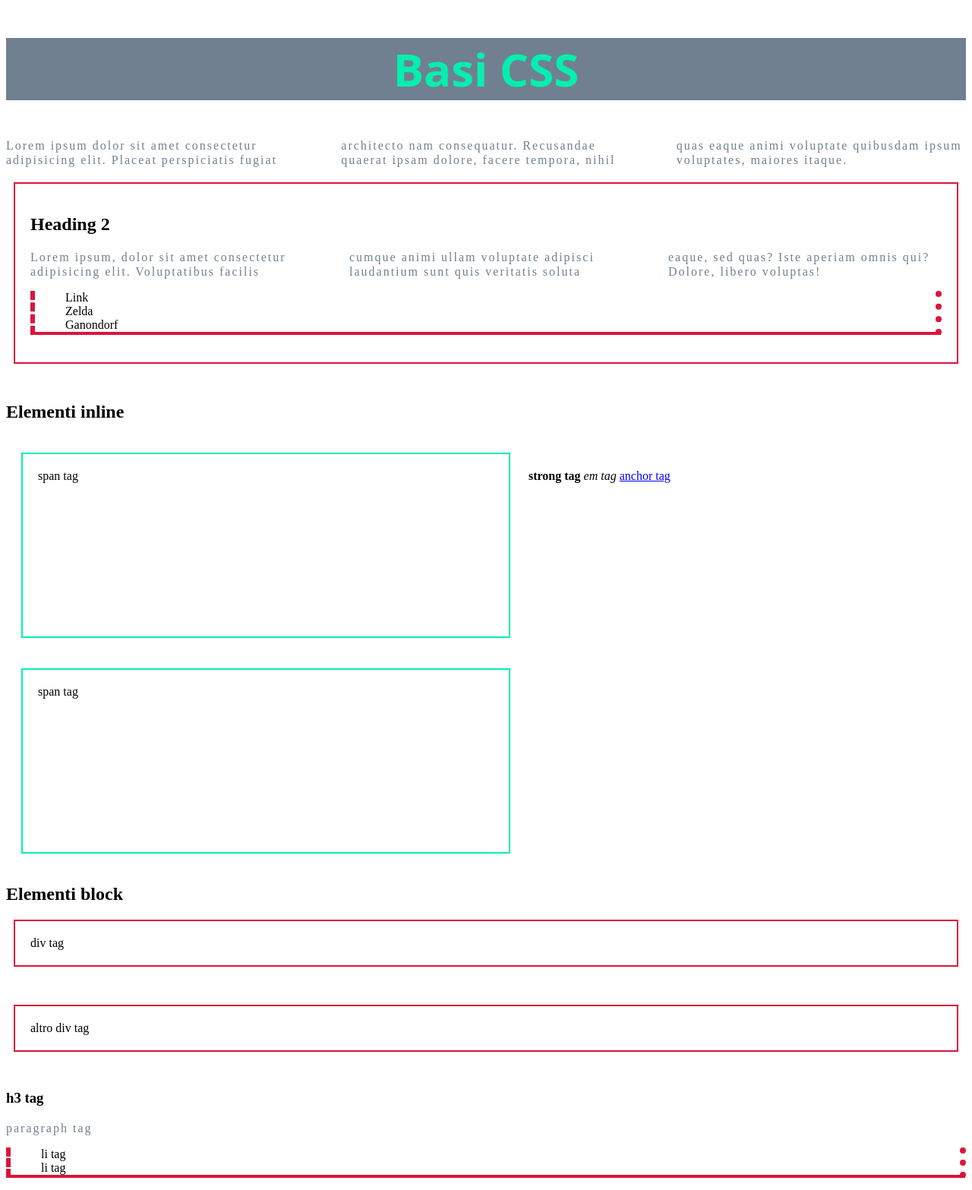
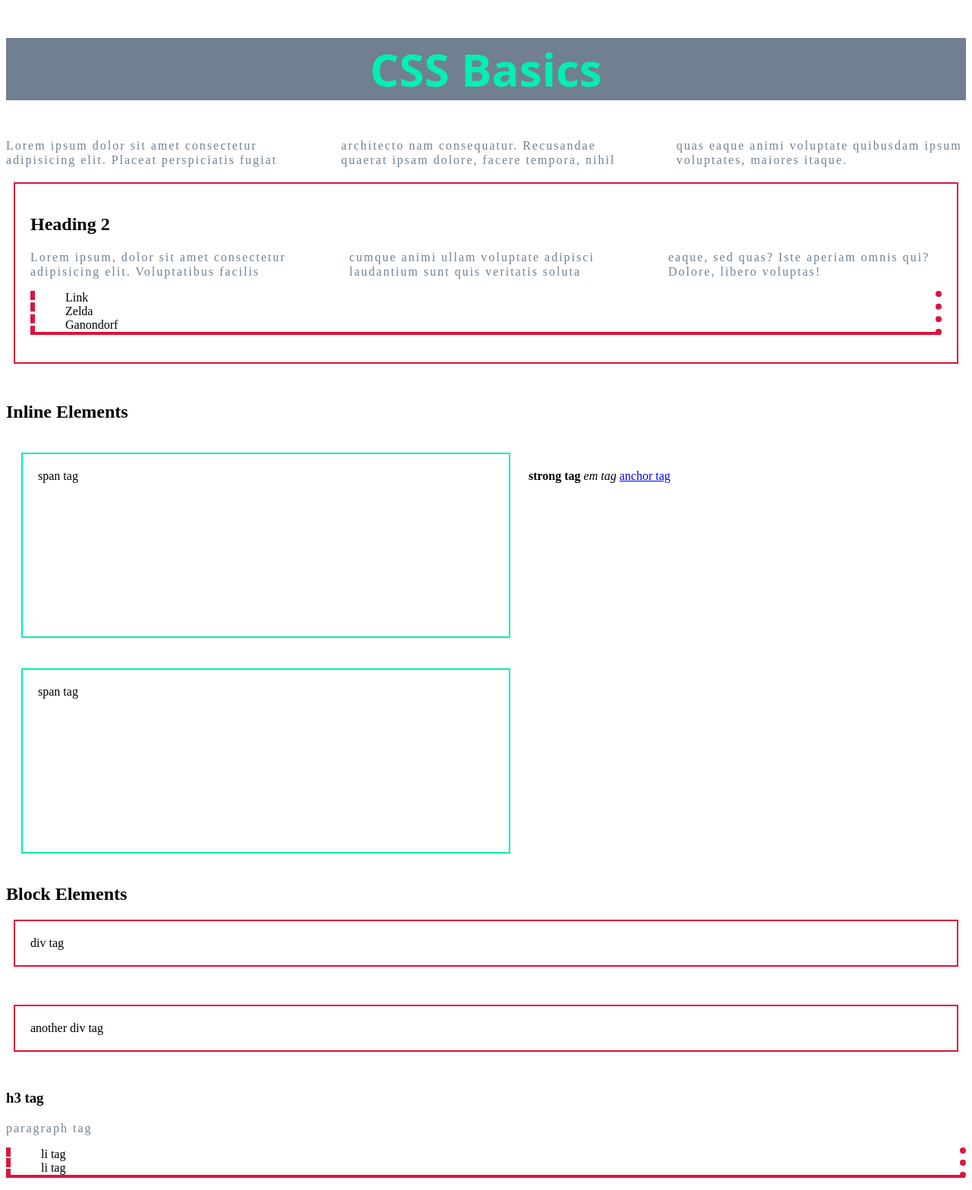
Before and after one commit to deepiqwerty/Home-Work-from-IEL-, a plain HTML site: page 02-css/01-basi-css.html in a window 1280 px wide. Shown: the whole page at 76% size. Drawn offline with Linux system fonts and the light colour scheme.

Commit message:
Update 01-basi-css.html

```diff
--- a/02-css/01-basi-css.html
+++ b/02-css/01-basi-css.html
@@ -1,11 +1,13 @@
+
+
 <!DOCTYPE html>
-<html lang="it">
+<html lang="en">
 <head>
     <meta charset="UTF-8">
     <meta name="viewport" content="width=device-width, initial-scale=1.0">
-    <title>Front End - CSS - 01 Basi</title>
+    <title>Front End - CSS - 01 Basics</title>
 
-    <!-- Aggiungo del CSS utilizzando il tag STYLE direttamente nell'HTML -->
+    <!-- I add CSS using the STYLE tag directly inside the HTML -->
     <!-- <style>
         h1 {
             color: orange;
@@ -21,10 +23,11 @@
 <body>
 
     <!--
-        Se l'HTML serve a creare la struttura di una pagina web, il CSS si occupa di renderla presentabile.
-        Per farlo utilizziamo un foglio di stile (style sheet), ovvero un documento che contiene una lista di regole CSS che assegnano uno stile ai nostri elementi HTML.
+        If HTML is used to create the structure of a web page, CSS is responsible for making it presentable.
 
-        Un set di regole CSS ha questo aspetto:
+        To do this, we use a style sheet, which is a document containing a list of CSS rules that assign styles to our HTML elements.
+
+        A set of CSS rules looks like this:
 
         div {
             color: red;
@@ -35,24 +38,33 @@
             font-weight: bold;
         }
 
-        Ogni set è composto da:
-            - Selettore -> permette di definire quali elementi devono essere stilizzati.
-            - Parentesi graffe -> contengono tutte le regole di stile che gli elementi selezionati devono avere.
-            - Dichiarazione -> è una coppia chiave/valore che definisce come debba essere stilizzato l'elemento selezionato. Composta da:
-                - Proprietà: rappresenta l'aspetto che si desidera modificare
-                - Valore: indica come deve essere modificata la proprietà. I valori possono essere colori, dimensioni, unità di misura, ecc.
-            UNA DICHIARAZIONE TERMINA SEMPRE CON IL PUNTO E VIRGOLA!
+        Each set consists of:
 
-        Ci sono 3 modi per aggiungere dello stile al nostro documento HTML:
-            - Con un tag STYLE direttamente nell'HTML (sconsigliato)
-            - Direttamente sull'elemento interessato con l'attributo style (sconsigliato)
-            - Con un foglio di stile separato
+            - Selector -> allows us to define which elements should be styled.
+
+            - Curly braces -> contain all the style rules that the selected elements should have.
+
+            - Declaration -> is a key/value pair that defines how the selected element should be styled. It consists of:
+
+                - Property: represents the aspect we want to modify.
+
+                - Value: indicates how the property should be modified. Values can be colours, dimensions, measurement units, etc.
+
+            A DECLARATION ALWAYS ENDS WITH A SEMICOLON!
+
+        There are 3 ways to add styling to our HTML document:
+
+            - Using a STYLE tag directly inside the HTML (not recommended).
+
+            - Directly on the element concerned using the style attribute (not recommended).
+
+            - Using a separate style sheet.
     -->
 
     <section class="wrapper">
 
-        <!-- <h1 style="color: orange; text-decoration: underline;">Basi CSS</h1> -->
-        <h1>Basi CSS</h1>
+        <!-- <h1 style="color: orange; text-decoration: underline;">CSS Basics</h1> -->
+        <h1>CSS Basics</h1>
 
         <p>
             Lorem ipsum dolor sit amet consectetur adipisicing elit. Placeat perspiciatis fugiat architecto nam consequatur. Recusandae quaerat ipsam dolore, facere tempora, nihil quas eaque animi voluptate quibusdam ipsum voluptates, maiores itaque.
@@ -72,7 +84,7 @@
             </ul>
         </div>
 
-        <h2>Elementi inline</h2>
+        <h2>Inline Elements</h2>
 
         <span>span tag</span>
         <strong>strong tag</strong>
@@ -80,10 +92,10 @@
         <a href="#!" title="">anchor tag</a>
         <span>span tag</span>
 
-        <h2>Elementi block</h2>
+        <h2>Block Elements</h2>
 
         <div>div tag</div>
-        <div>altro div tag</div>
+        <div>another div tag</div>
         <h3>h3 tag</h3>
         <p>paragraph tag</p>
         <ul>
```
